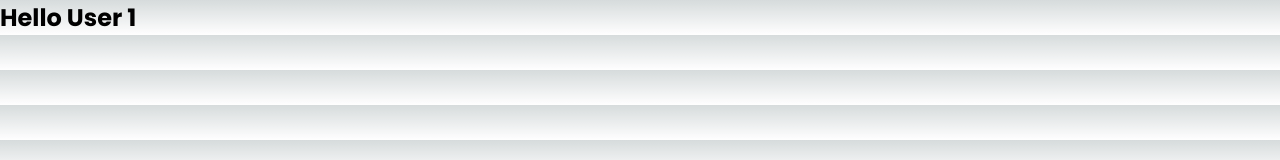
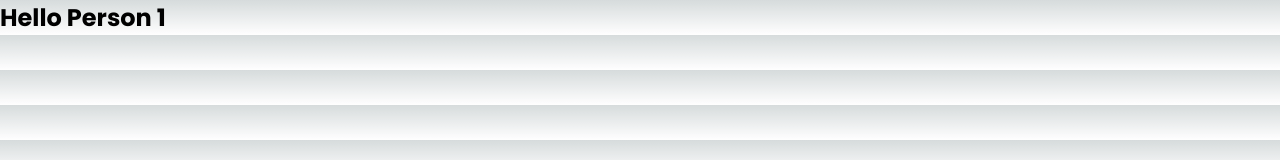
Before and after one commit to GustavoRMendes/next-js-14, a Next.js app: page /person/1 in a window 1280 px wide. Shown: the top 160 px of the page. Built offline with nearby package versions, Linux system fonts and the light colour scheme.

Commit message:
Edit folders and files

```diff
--- a/src/app/layout.tsx
+++ b/src/app/layout.tsx
@@ -5,7 +5,7 @@ import "./globals.css";
 const poppins = Poppins({ subsets: ["latin"], weight: ["400","700"] });
 
 export const metadata: Metadata = {
-  title: "Create Next App",
+  title: "My-app",
   description: "Generated by create next app",
 };
 
--- a/src/app/not-found.tsx
+++ b/src/app/not-found.tsx
@@ -1,3 +1,4 @@
+import React from "react";
 
 export default function  PageError() {
   return (
--- a/src/app/person/[id]/page.tsx
+++ b/src/app/person/[id]/page.tsx
@@ -1,7 +1,13 @@
-export default function UserPage({params}: {params: {id: string}}) {
+import React from "react"
+interface PropsPage {
+  params: {
+    id: string
+  }
+}
+export default function UserPage({params}: PropsPage) {
   return (
     <div>
-      <h2>Hello User {params.id}</h2>
+      <h2>Hello Person {params.id}</h2>
     </div>
   )
 }
--- a/src/app/subscribers/route.js
+++ /dev/null
@@ -1,3 +0,0 @@
-export default async function fetchItem(){
-
-}
```
Also changed, not shown: src/app/users/page.tsx (+3 -4 lines).
